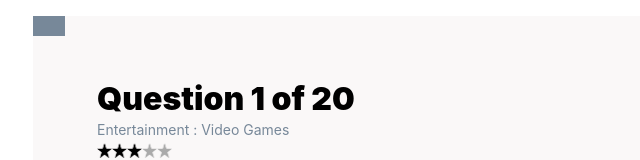
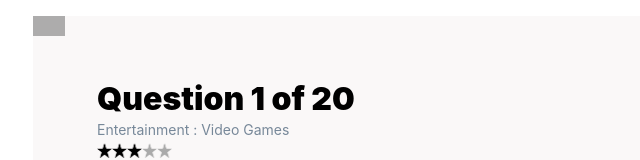
Before and after one commit to NatnaelSisay/simple_quize, a React (Create React App) app: page / in a window 1280 px wide. Shown: the top 160 px of the page, without its empty margins (287-927 px from the left). Built offline with nearby package versions, Linux system fonts and the light colour scheme.

Commit message:
Fix: change the background color to grayish color

```diff
--- a/src/components/QuestionProgress/index.css
+++ b/src/components/QuestionProgress/index.css
@@ -1,4 +1,4 @@
 .question_progress{
     height: 20px;
-    background-color: lightslategray;
+    background-color:rgb(173, 172, 172);
   }
```
